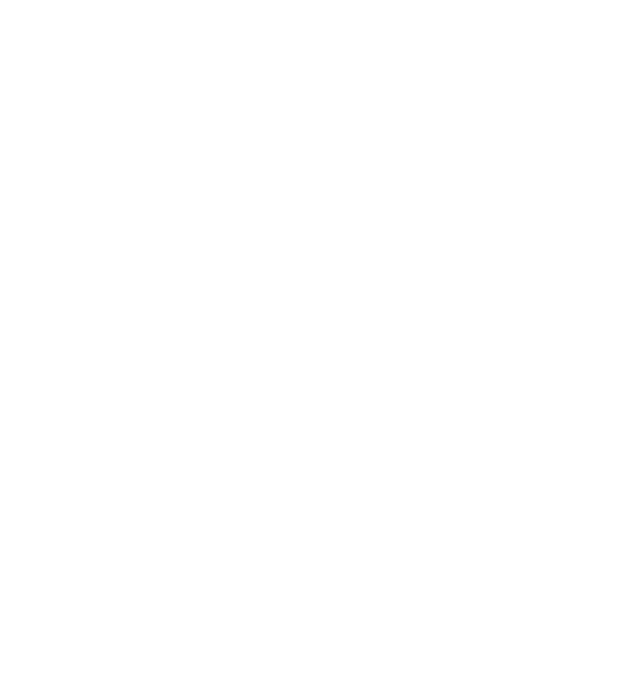
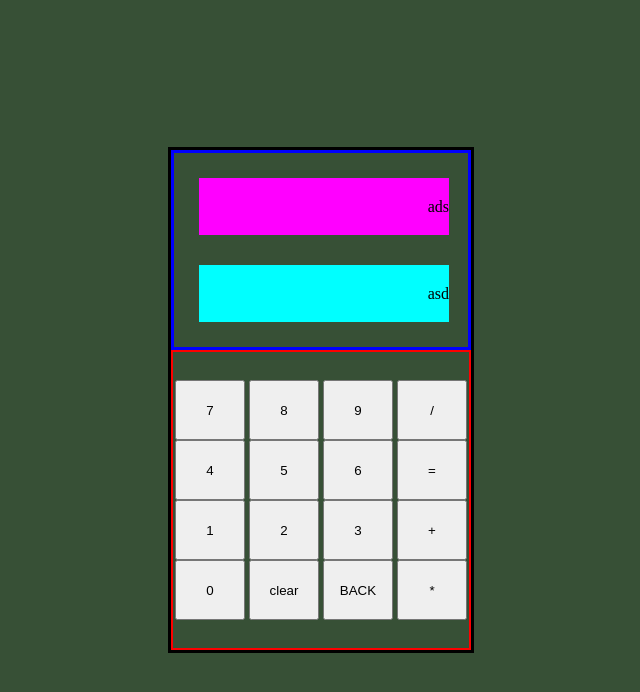
Before and after one commit to undergroundr97/calculator, a plain HTML site: page index.html in a window 1280 px wide. Shown: the whole page, without its empty margins (319-959 px from the left). Drawn offline with Linux system fonts and the light colour scheme.

Commit message:
added buttons order

```diff
--- a/index.html
+++ b/index.html
@@ -8,6 +8,34 @@
     <link rel="stylesheet" href="style.css">
 </head>
 <body>
+    <div class="container">
+        <div class="calculator">
+          <div class="display">
+            <div class="stored"></div>
+            <div class="atual"></div>
+          </div>
+          <div class="buttons">
+            <button class="button">7</button>
+            <button class="button">4</button>
+            <button class="button">1</button>
+            <button class="button">0</button>
+            <button class="button">8</button>
+            <button class="button">5</button>
+            <button class="button">2</button>
+            <button class="button">clear</button>
+            <button class="button">9</button>
+            <button class="button">6</button>
+            <button class="button">3</button>
+            <button class="button">BACK</button>
+            <button class="button">/</button>
+            <button class="button">=</button>
+            <button class="button">+</button>
+            <button class="button">*</button>
 
+
+          </div>
+
+        </div>
+    </div>
 </body>
 </html>
--- a/javascript.js
+++ b/javascript.js
@@ -2,34 +2,46 @@
 function add(a,b) {
 let num1 = a;
 let num2 = b;
-let operand = '+';
     return num1 + num2;
 }
 
 function multiply(a,b){
 let num1 = a;
 let num2 = b;
-let operand = '*';
     return num1 * num2;
 }
 
 function subtract(a,b){
 let num1 = a;
 let num2 = b;
-let operand = '-';
     return num1 - num2;
 }
 
 function divide(a,b){
 let num1 = a;
 let num2 = b;
-let operand = '/';
 if (num1 === 0 || num2 === 0){
     return console.log('Cannot Divide by 0');
 }
     return num1/num2;
 }
 
-function operate() {
+function operate(a,b, operator) {
+ switch (operator){
+    case "+":
+        return add(a,b);
+    case "-":
+        return subtract(a,b);
+    case "*":
+        return multiply(a,b);
+    case "/":
+        return divide(a,b);
+ }
+};
 
-}
+
+
+const atual = document.querySelector('.atual')
+atual.textContent = "asd";
+const stored = document.querySelector('.stored')
+stored.textContent = "ads";
--- a/style.css
+++ b/style.css
@@ -0,0 +1,70 @@
+*{
+    margin: 0px;
+    padding: 0px;
+}
+
+body {
+    display: flex;
+    flex-direction: column;
+    height: 100vh;
+    min-height: 100vh;
+}
+
+.container {
+    background-color: rgb(55, 80, 54);
+    height: 100%;
+    display: flex;
+    flex-direction: column;
+    justify-content: center;
+    align-items: center;
+
+}
+
+.calculator {
+    border: 3px solid black;
+    height: 500px;
+    width: 300px;
+
+}
+.display {
+    height: 200px;
+    width: 300px;
+    border: 3px solid blue;
+    padding: 25px;
+    box-sizing: border-box;
+    display: flex;
+    flex-direction: column;
+}
+.stored{
+    width: 250px;
+    height: 60px;
+    background-color: magenta;
+    display: flex;
+    align-items: center;
+    justify-content: flex-end;
+}
+.atual{
+    width: 250px;
+    height: 60px;
+    background-color: aqua;
+    margin-top: 30px;
+    display: flex;
+    align-items: center;
+    justify-content: flex-end;
+}
+.buttons {
+    border: 2px solid red;
+    height: 300px;
+    box-sizing: border-box;
+    display: flex;
+    flex-direction: column;
+    flex-wrap: wrap;
+    justify-content: center;
+    align-items: center;
+
+}
+.button {
+  width: 70px;
+  height: 60px;
+  box-sizing: border-box;
+}
```
